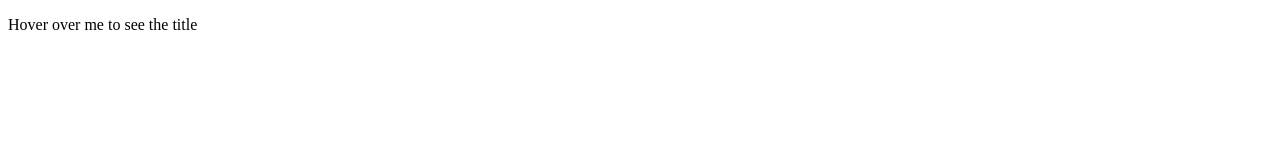
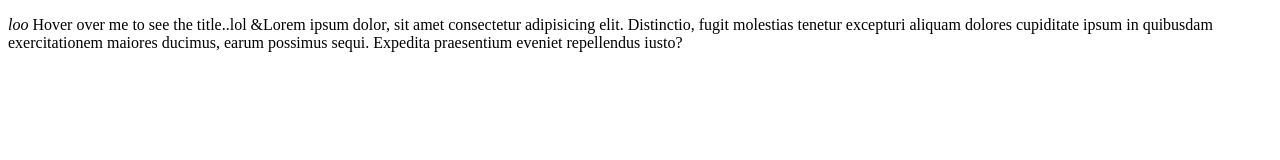
Before and after one commit to ameshalexk/test, a plain HTML site: page test.html in a window 1280 px wide. Drawn offline with Linux system fonts and the light colour scheme.

Commit message:
html made

```diff
--- a/test.html
+++ b/test.html
@@ -4,11 +4,14 @@
     <meta charset="UTF-8">
     <meta name="viewport" content="width=device-width, initial-scale=1.0">
     <meta http-equiv="X-UA-Compatible" content="ie=edge">
-    <title>Document</title>
+    <title>This is a test</title>
 </head>
 <body>
+    <!-- test -->
     <p id="paragraph-1" class="fancy-paragraph" title="I am a title">
-        Hover over me to see the title
+        <em>loo</em> Hover over me to see the title..lol
+        &Lorem ipsum dolor, sit amet consectetur adipisicing elit. Distinctio, fugit molestias tenetur excepturi aliquam dolores cupiditate ipsum in quibusdam exercitationem maiores ducimus, earum possimus sequi. Expedita praesentium eveniet repellendus iusto?
+
       </p>
 </body>
 </html>
```
